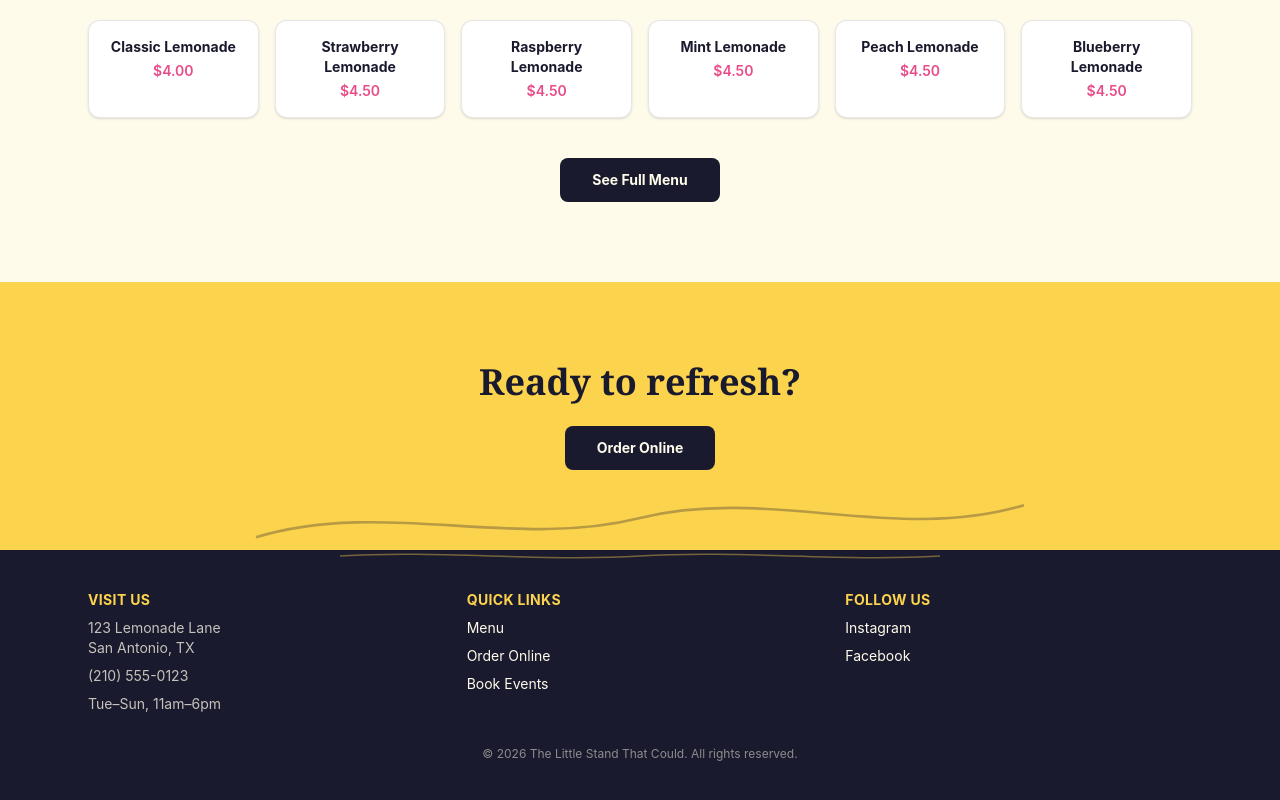
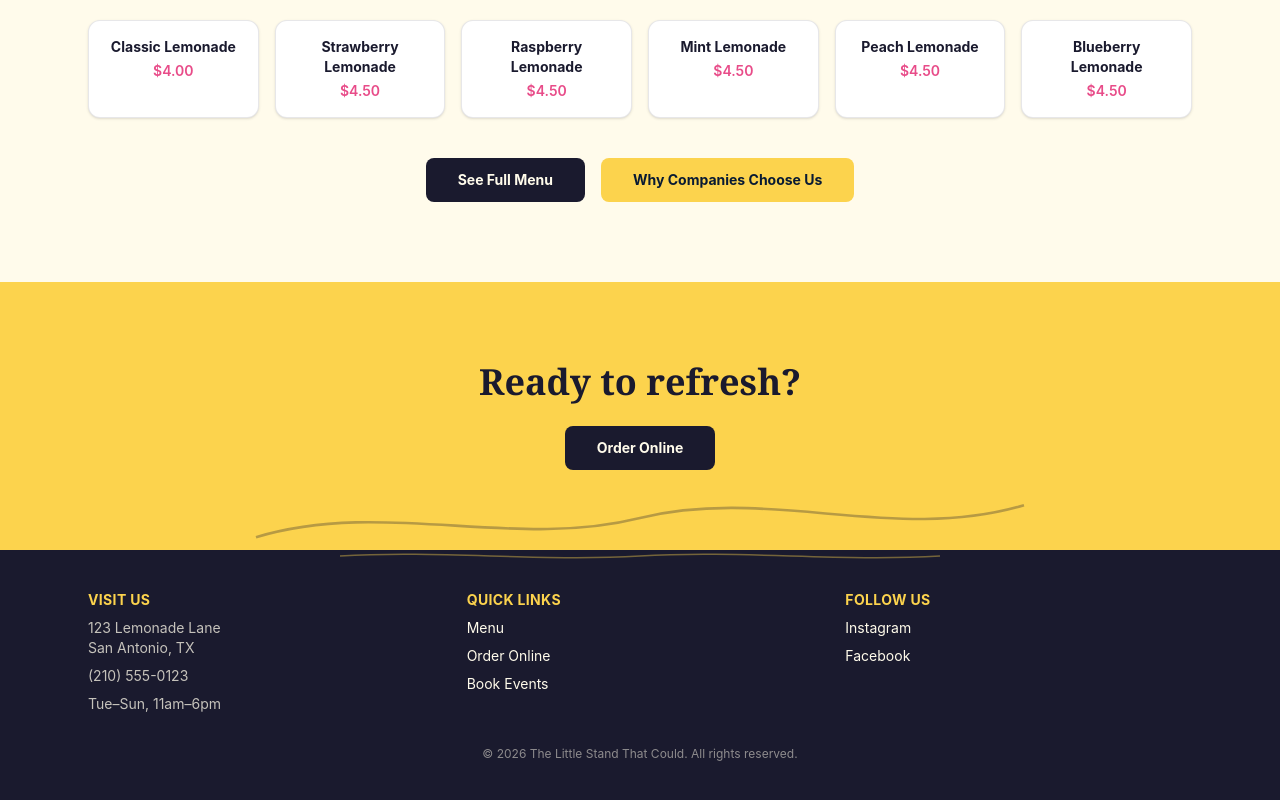
Before and after one commit to masterchiefdevelopment/the-little-stand-that-could-, a React (Vite) app: page / in a window 1280 px wide. Shown: the part 2132-2932 px from the top of the page. Built offline with nearby package versions, Linux system fonts and the light colour scheme.

Commit message:
Add Why Companies Choose Us CTA to Home page

```diff
--- a/src/pages/Home.jsx
+++ b/src/pages/Home.jsx
@@ -144,13 +144,20 @@ function Home() {
               </div>
             ))}
           </div>
-          <div className="mt-10 flex justify-center">
+          <div className="mt-10 flex flex-col items-center gap-4 sm:flex-row sm:justify-center">
             <Link
               to="/menu"
               className="w-full rounded-lg px-8 py-3 text-center text-sm font-bold transition-colors hover:opacity-90 sm:w-auto"
               style={{ backgroundColor: '#1a1a2e', color: '#FFFBEB' }}
             >
               See Full Menu
+            </Link>
+            <Link
+              to="/why-companies-choose-us"
+              className="w-full rounded-lg px-8 py-3 text-center text-sm font-bold transition-colors hover:opacity-90 sm:w-auto"
+              style={{ backgroundColor: '#FCD34D', color: '#081A33' }}
+            >
+              Why Companies Choose Us
             </Link>
           </div>
         </div>
```
